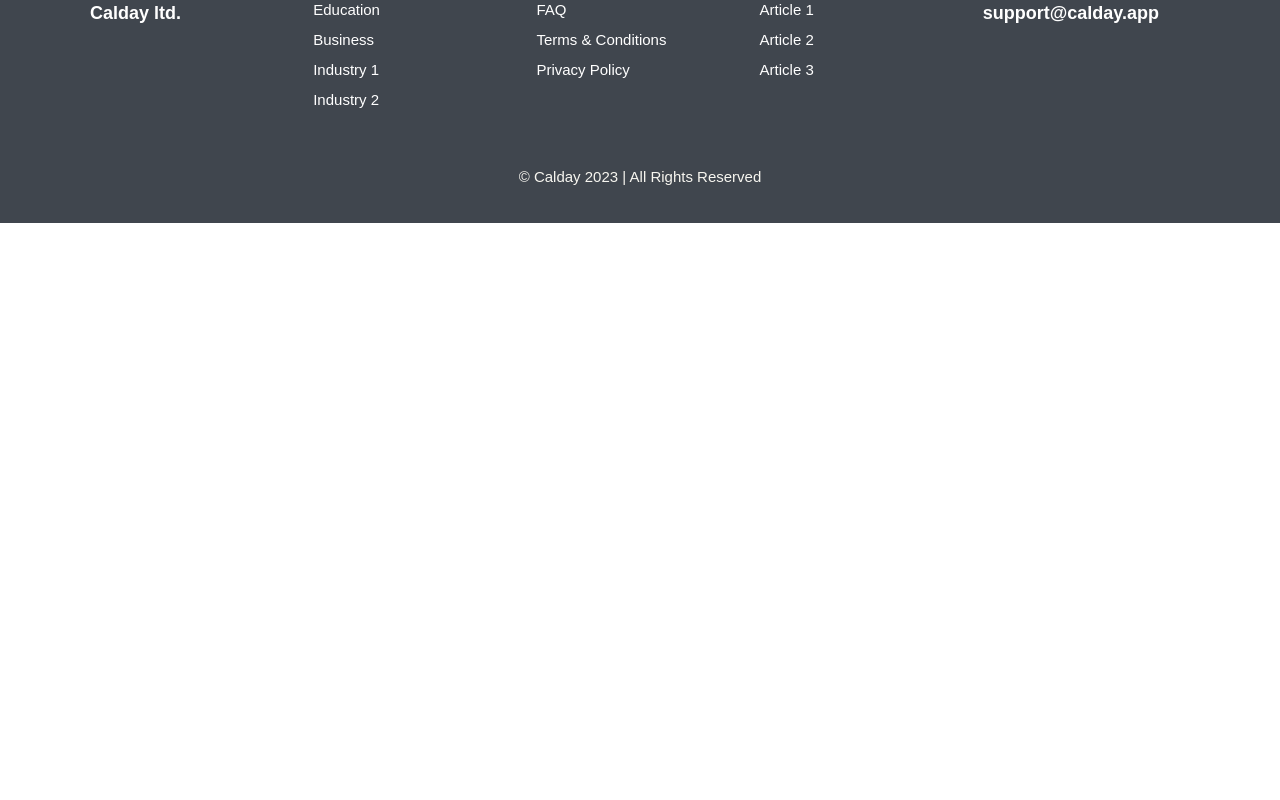
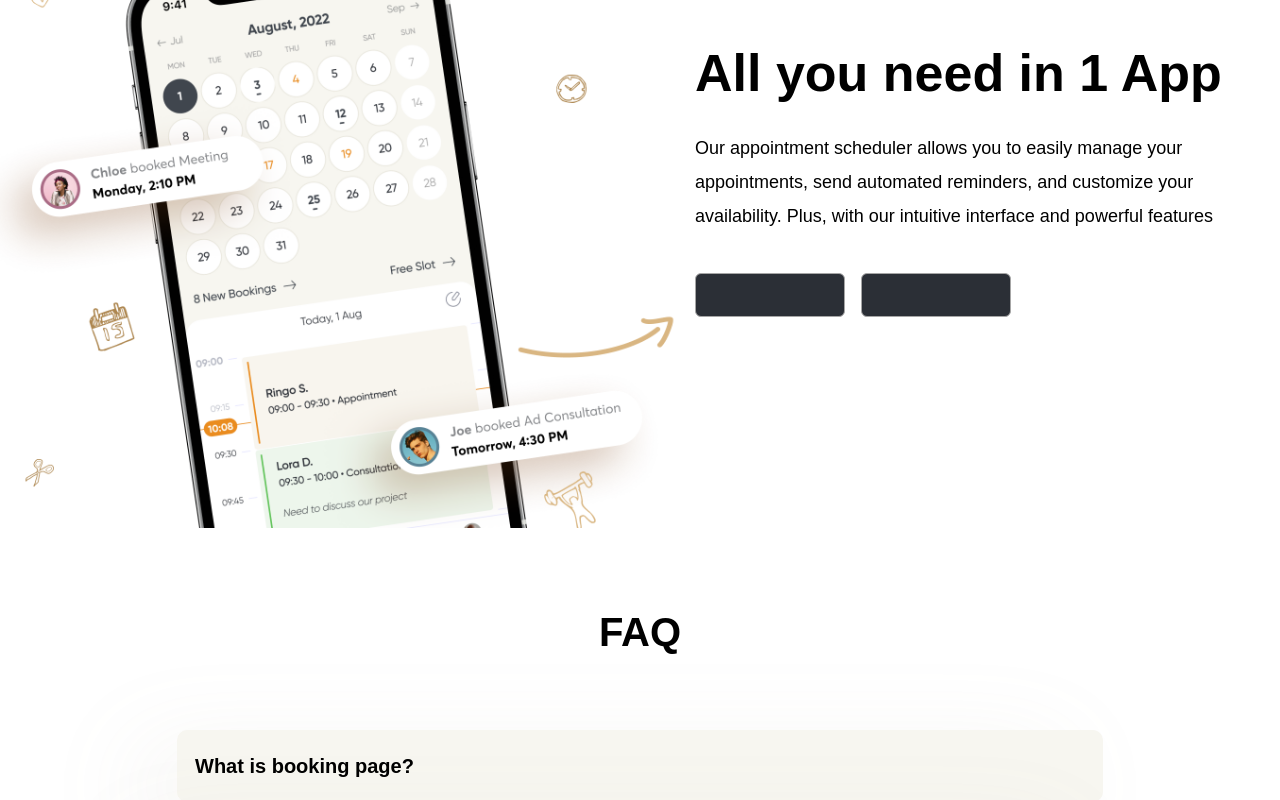
Before and after one commit to sabationok/calday-next-app_2, a Next.js app: page / in a window 1280 px wide. Shown: the part 4240-5040 px from the top of the page. Before the commit the page ends 4463 px from the top, so only its background shows below. Built offline with nearby package versions, Linux system fonts and the light colour scheme.

Commit message:
5 faq section

```diff
--- a/src/components/HomePage.tsx
+++ b/src/components/HomePage.tsx
@@ -7,9 +7,9 @@ import testData from "@/testData";
 import SectionHero from "./SectionHero/SectionHero";
 import SectionFeatures from "./SectionFeatures/SectionFeatures";
 import SectionShedulingInfo from "./SectionShedulingInfo/SectionShedulingInfo";
+import SectionDownloadApp from "./SectionDownloadApp/SectionDownloadApp";
 // import SectionBuyNow from '../SectionBuyNow/SectionBuyNow';
-// import SectionDownloadApp from '../SectionDownloadApp/SectionDownloadApp';
-// import SectionFAQ from '../SectionFAQ/SectionFAQ';
+import SectionFAQ from "./SectionFAQ/SectionFAQ";
 
 const HomePage: React.FC = () => {
   const { shedulingSectionData } = testData;
@@ -18,11 +18,15 @@ const HomePage: React.FC = () => {
       <Header />
       <main>
         <SectionHero />
+
         <SectionFeatures />
+
         <SectionShedulingInfo {...shedulingSectionData} />
-        {/* <SectionDownloadApp /> */}
-        {/* <SectionByCustomers /> */}
-        {/* <SectionFAQ /> */}
+
+        <SectionDownloadApp />
+
+        <SectionFAQ />
+
         {/* <SectionBuyNow /> */}
       </main>
       <Footer />
--- /dev/null
+++ b/src/components/SectionDownloadApp/SectionDownloadApp.tsx
@@ -0,0 +1,104 @@
+import testData from "@/testData";
+import Image from "next/image";
+import Link from "next/link";
+import styled from "styled-components";
+
+const SectionDownloadApp: React.FC = () => {
+  const { downloadAppSectionData, globals } = testData;
+  return (
+    <Section>
+      <ImageSide>
+        <Image
+          src={downloadAppSectionData.phoneImage.image}
+          alt={downloadAppSectionData.phoneImage.alt}
+        />
+      </ImageSide>
+
+      <TextSide>
+        <Title>{downloadAppSectionData.title}</Title>
+
+        <SubTitle>{downloadAppSectionData.descr}</SubTitle>
+
+        <DownloadButtons>
+          <GetAppLink href={globals.downloadApp.googleLink.link}></GetAppLink>
+
+          <GetAppLink href={globals.downloadApp.appleLink.link}></GetAppLink>
+        </DownloadButtons>
+      </TextSide>
+    </Section>
+  );
+};
+
+const Section = styled.section`
+  display: flex;
+  align-items: flex-start;
+  justify-content: center;
+
+  @media screen and (max-width: 768px) {
+    flex-wrap: wrap-reverse;
+  }
+`;
+
+const ImageSide = styled.div`
+  align-self: flex-end;
+  max-width: 693px;
+`;
+
+const TextSide = styled.div`
+  padding: 0 15px 150px 15px;
+
+  @media screen and (min-width: 960px) {
+    min-width: 600px;
+  }
+`;
+
+const Title = styled.h3`
+  font-weight: 800;
+  font-size: 52px;
+  line-height: 1;
+  color: var(--brownPrimeClr);
+
+  margin-top: calc(263px - 115px);
+  margin-bottom: 32px;
+`;
+
+const SubTitle = styled.p`
+  font-weight: 300;
+  font-size: 18px;
+  line-height: 1.89;
+  color: var(--textBlackClr);
+
+  max-width: 573px;
+
+  margin-bottom: 40px;
+`;
+
+const DownloadButtons = styled.div`
+  display: flex;
+  flex-wrap: wrap;
+  gap: 16px;
+`;
+
+const GetAppLink = styled(Link)`
+  display: grid;
+  grid-template-columns: min-content 1fr;
+  grid-template-columns: 1fr 1.2fr;
+  gap: 4px;
+
+  color: #fff;
+
+  height: 44px;
+  width: 150px;
+  min-width: 150px;
+
+  padding: 6px 10px;
+
+  border-radius: 6px;
+  background-color: #2b2f36;
+  border: 1px solid #a6a6a6;
+  &:hover {
+    border-color: var(--actionOrangeClr);
+  }
+`;
+
+export default SectionDownloadApp;
--- /dev/null
+++ b/src/components/SectionFAQ/FAQListItem.tsx
@@ -0,0 +1,91 @@
+// import SvgIcons, { IconsMap } from "@/components/SvgIcon/SvgIcons";
+
+import styled from "styled-components";
+
+type FAQItemProps = {
+  title?: string;
+  descr?: string;
+  onClick: React.MouseEventHandler;
+  isOpen?: boolean;
+  idx?: number;
+};
+
+const FAQListItem: React.FC<FAQItemProps> = ({
+  title,
+  descr,
+  onClick,
+  isOpen = false,
+}) => {
+  return (
+    <ListItem isOpen={isOpen}>
+      <OpenItemButton onClick={onClick}>
+        {/* <SvgIcons
+          icon={IconsMap.materialArrowRight}
+          size="24px"
+          style={{ transform: isOpen ? "rotate(90deg)" : "rotate(0deg)" }}
+        /> */}
+        <span>{title}</span>
+      </OpenItemButton>
+
+      <ItemDescription isOpen={isOpen}>
+        <ItemDescriptionInner>{descr}</ItemDescriptionInner>
+      </ItemDescription>
+    </ListItem>
+  );
+};
+
+export const ListItem = styled.li<{ isOpen: boolean }>`
+  background-color: ${({ isOpen }) => (isOpen ? "#ffffff" : "#f7f6f0")};
+
+  box-shadow: -40px 20px 100px rgba(163, 159, 139, 0.1);
+
+  fill: ${({ isOpen }) => (!isOpen ? "#d9b682" : "#62C45B")};
+  overflow: hidden;
+
+  border-radius: 10px;
+  border: 1px solid;
+  border-color: ${({ isOpen }) => (isOpen ? "#d9b682" : "transparent")};
+
+  transition: all var(--timing-function__main);
+`;
+
+export const OpenItemButton = styled.button`
+  display: flex;
+  gap: 20px;
+
+  font-weight: 600;
+  font-size: 20px;
+  line-height: 1.3;
+  text-align: left;
+  color: var(--blackPrimary);
+
+  width: 100%;
+  padding: 21px 16px;
+
+  border-style: none;
+  background-color: transparent;
+  border: 1px solid transparent;
+
+  border-radius: 10px;
+`;
+
+export const ItemDescription = styled.div<{ isOpen: boolean }>`
+  font-weight: 300;
+  font-size: 18px;
+  line-height: 1.89;
+
+  color: var(--textBlackClr);
+
+  max-height: ${({ isOpen }) => (isOpen ? "100%" : "0")};
+  padding: ${({ isOpen }) => (isOpen ? "0 16px 0 64px" : "0")};
+  visibility: ${({ isOpen }) => (isOpen ? "visible" : "hidden")};
+  opacity: ${({ isOpen }) => (isOpen ? "1" : "0")};
+
+  transition: all var(--timing-function__main);
+`;
+export const ItemDescriptionInner = styled.span`
+  display: block;
+  padding: 21px 0 21px 0;
+`;
+
+export default FAQListItem;
--- /dev/null
+++ b/src/components/SectionFAQ/SectionFAQ.tsx
@@ -0,0 +1,68 @@
+import { useState } from "react";
+import FAQListItem from "./FAQListItem";
+import testData from "@/testData";
+import styled from "styled-components";
+import SG from "@/styles";
+
+const { faqList } = testData.faqSectionData;
+
+const SectionFAQ: React.FC = () => {
+  const [current, setCurrent] = useState<null | number>();
+
+  const onItemClick = (idx?: number) => {
+    setCurrent((prev) => (prev === idx ? null : idx));
+  };
+
+  return (
+    <Section>
+      <SG.Container>
+        <Title>FAQ</Title>
+
+        <FAQList>
+          {faqList.map((item, idx) => {
+            return (
+              <FAQListItem
+                key={item.id}
+                {...item}
+                onClick={() => onItemClick(idx)}
+                isOpen={current === idx}
+              />
+            );
+          })}
+        </FAQList>
+      </SG.Container>
+    </Section>
+  );
+};
+
+export const Section = styled.section`
+  padding: 78px 0 130px;
+  min-height: 150px;
+  background-color: var(--bageBackgroundClr);
+`;
+
+export const Title = styled.h2`
+  font-family: "Gilroy", sans-serif;
+
+  font-weight: 800;
+  font-size: 40px;
+  line-height: 1.3;
+  text-align: center;
+  color: var(--brownPrimeClr);
+
+  text-transform: uppercase;
+
+  margin-bottom: 72px;
+`;
+
+export const FAQList = styled.ul`
+  display: flex;
+  flex-direction: column;
+  gap: 20px;
+
+  margin: 0 auto;
+
+  max-width: 926px;
+`;
+
+export default SectionFAQ;
```
Also changed, not shown: src/components/SectionFeatures/Features/FeatureItem.tsx (+13 -3 lines), src/types/types.ts (+51 -51 lines).
